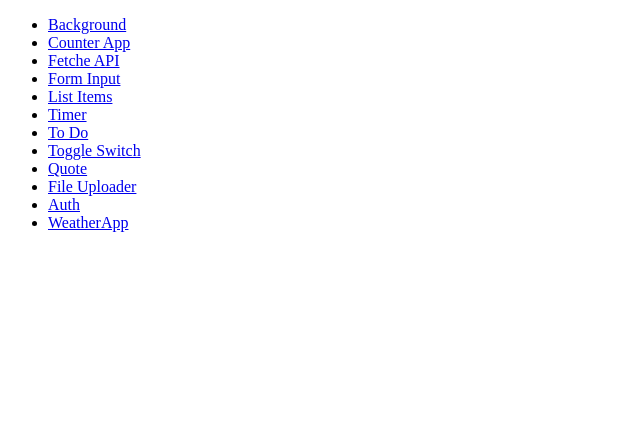
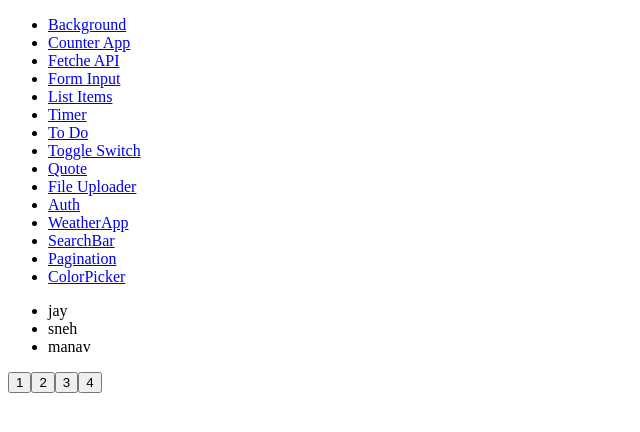
Before and after one commit to JayRamoliya/React-Problem, a React (Vite) app in the folder 30 react js problem/: page /pagi in a window 1280 px wide. Shown: the top 432 px of the page, without its empty margins (0-640 px from the left). Built offline with nearby package versions, Linux system fonts and the light colour scheme.

Commit message:
RJ Task 18

```diff
--- /dev/null
+++ b/30 react js problem/src/components/ColorPicker.jsx
@@ -0,0 +1,16 @@
+import React, { useState } from 'react'
+
+const ColorPicker = () => {
+    const [color, setColor] = useState('black')
+    const handlechange = (e) => {
+        setColor(e.target.value)
+    }
+    return (
+        <>
+            <input type="color" onChange={handlechange} />
+            <div style={{width:"100px", height:'100px', backgroundColor:color, position:'absolute',left:"50%"}}></div>
+        </>
+    )
+}
+
+export default ColorPicker
--- /dev/null
+++ b/30 react js problem/src/components/Pagination.jsx
@@ -0,0 +1,33 @@
+import React, { useState } from 'react'
+
+const Pagination = ({ items, itemparpage }) => {
+
+    const [currentpage, setCurrentpage] = useState(1)
+
+    const indexoflastitem = currentpage * itemparpage
+    const indexoffirstitem = indexoflastitem - itemparpage
+
+    const currentitems = items.slice(indexoffirstitem, indexoflastitem)
+
+    const pagenumber = []
+    for (let i = 1; i <= Math.ceil(items.length / itemparpage);
+        i++) {
+        pagenumber.push(i)
+    }
+    return (
+        <>
+        <div>
+            <ul>
+                {currentitems.map((item,i)=>(
+                    <li key={i}>{item}</li>
+                ))}
+            </ul>
+            {pagenumber.map((num,i)=>(
+                <button key={i} onClick={()=>setCurrentpage(num)}>{num}</button>
+            ))}
+        </div>
+        </>
+    )
+}
+
+export default Pagination
--- a/30 react js problem/src/components/Routing.jsx
+++ b/30 react js problem/src/components/Routing.jsx
@@ -12,9 +12,23 @@ import Quote from './Quote'
 import FileUploader from './FileUploader'
 import Auth from './Auth'
 import WeatherApp from './WeatherApp'
+import SearchBar from './SearchBar'
+import Pagination from './Pagination'
+import ColorPicker from './ColorPicker'
 
 
 const Routing = () => {
+  const lists = ['jay',
+    'sneh',
+    'manav',
+    'prince',
+    'gopi',
+    'happy',
+    'darshali',
+    'niv',
+    'het',
+    'khushi',
+  ]
   return (
     <>
       <BrowserRouter>
@@ -56,6 +70,15 @@ const Routing = () => {
             <li>
               <Link to='/weather'>WeatherApp</Link>
             </li>
+            <li>
+              <Link to='/search'>SearchBar</Link>
+            </li>
+            <li>
+              <Link to='/pagi'>Pagination</Link>
+            </li>
+            <li>
+              <Link to='/colorpicker'>ColorPicker</Link>
+            </li>
           </ul>
         </nav>
         <Routes>
@@ -71,6 +94,9 @@ const Routing = () => {
           <Route path='/fileuploader' element={<FileUploader />}></Route>
           <Route path='/auth' element={<Auth />}></Route>
           <Route path='/weather' element={<WeatherApp />}></Route>
+          <Route path='/search' element={<SearchBar items = {lists} />}></Route>
+          <Route path='/pagi' element={<Pagination items = {lists} itemparpage = {3}/>}></Route>
+          <Route path='/colorpicker' element={<ColorPicker />}></Route>
         </Routes>
       </BrowserRouter>
 
--- /dev/null
+++ b/30 react js problem/src/components/SearchBar.jsx
@@ -0,0 +1,22 @@
+import React, { useState } from 'react'
+
+const SearchBar = ({ items }) => {
+    console.log(items);
+    const [search, setSearch] = useState('')
+
+    const filtertem = items.filter((item) => {
+        return item.toLowerCase().includes(search.toLocaleLowerCase());
+    })
+    return (
+        <>
+            <input type="text" placeholder="Search..." onChange={(e) => setSearch(e.target.value)} />
+            <ul>
+                {filtertem.map((item, i) => (
+                    <li key={i}>{item}</li>
+                ))}
+            </ul>
+        </>
+    )
+}
+
+export default SearchBar
```
Also changed, not shown: 30 react js problem/task.txt.
